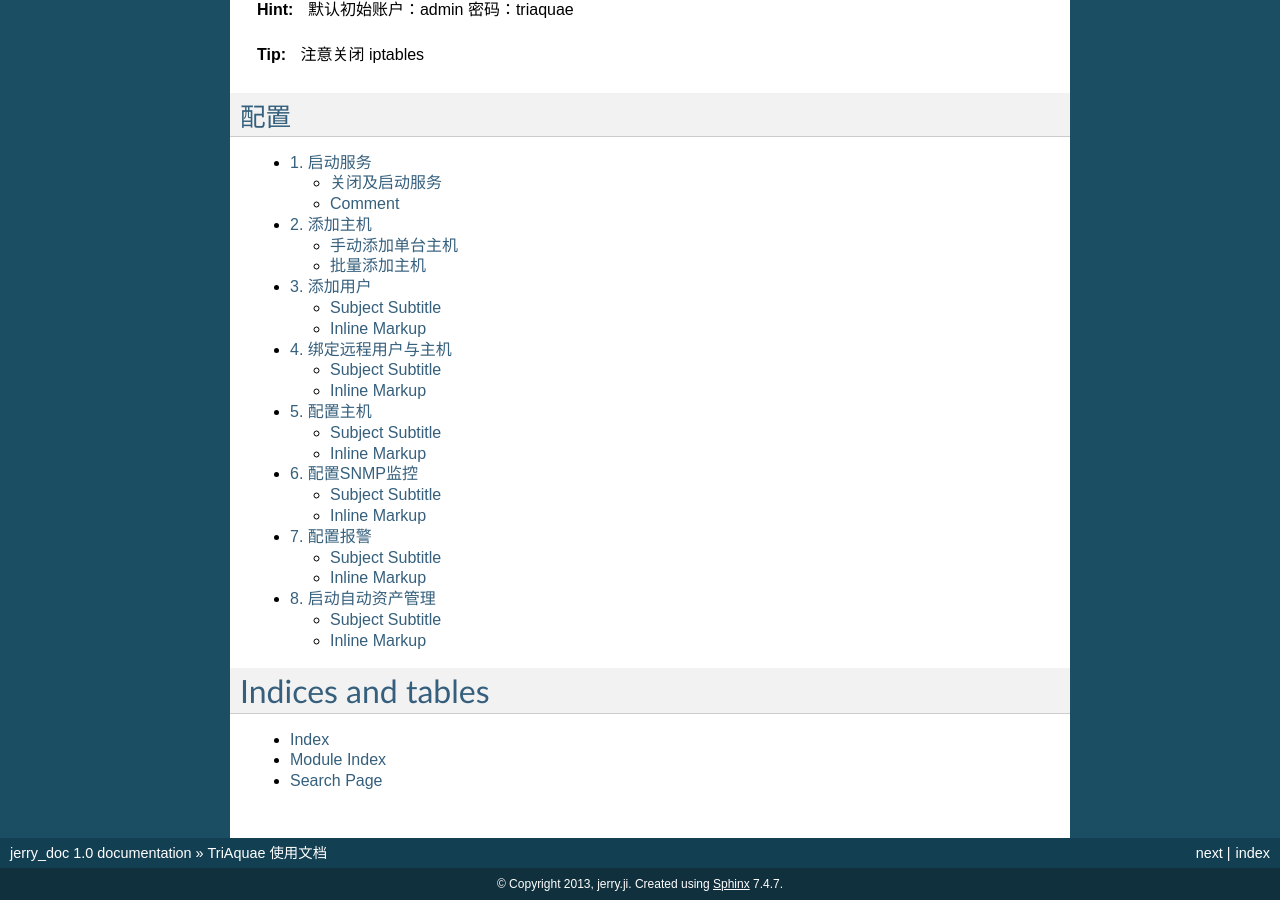
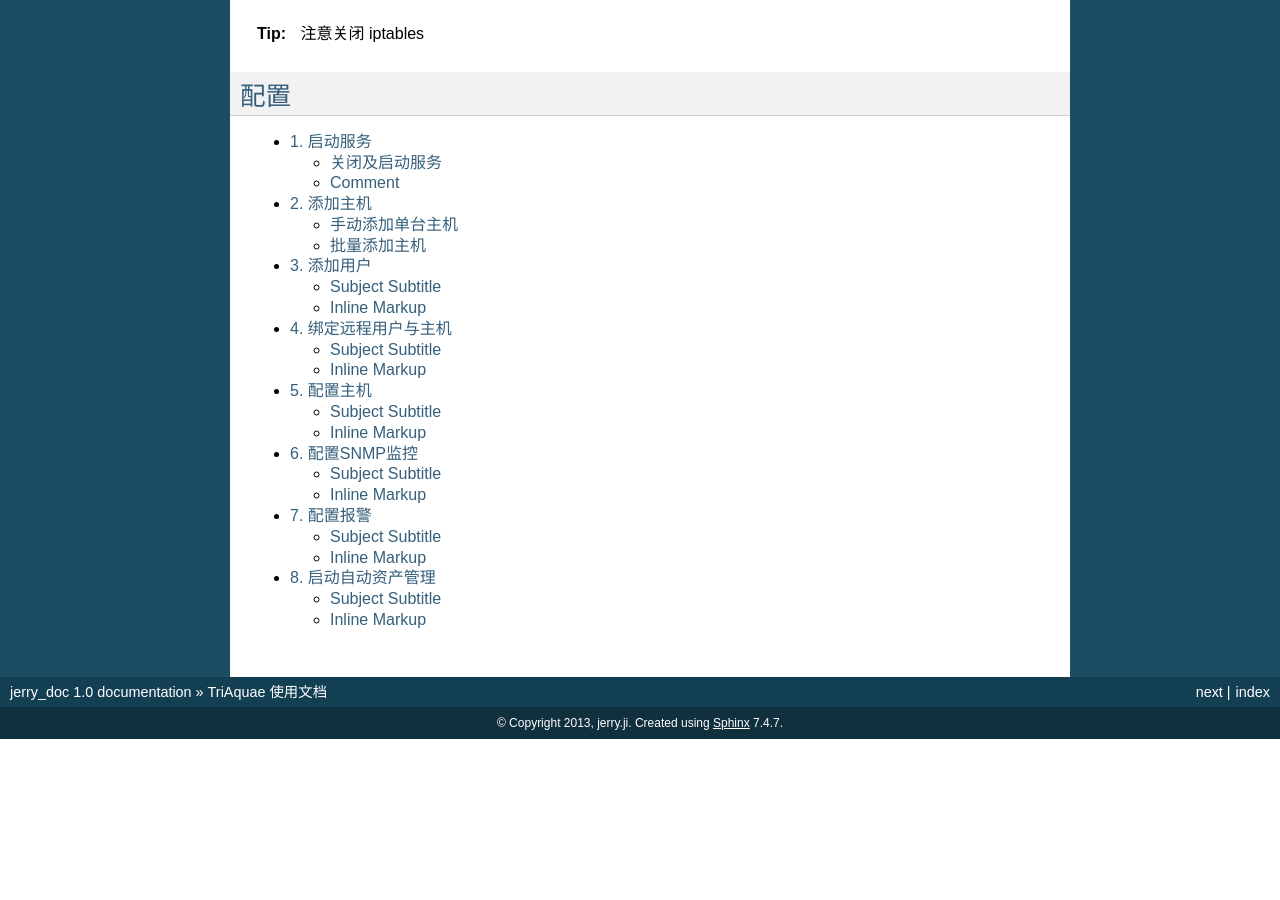
Before and after one commit to jerry123je/test, a Sphinx documentation site: the page built from docs/index.rst, in a window 1280 px wide and 900 px high, scrolled down 2718 px. Built offline with Sphinx 7.4.7, drawn with Linux system fonts in a browser that asks for light colours; pages that are not in the unit, such as notebooks, are missing from menus; after the commit the page ends 3457 px from its top, so only the background shows below that; some of the changed text lies outside the part shown.

Commit message:
20131120_03

```diff
--- a/docs/index.rst
+++ b/docs/index.rst
@@ -204,8 +204,8 @@ TriAquae所依赖的环境
 
 
 
-Indices and tables
-==================
-* :ref:`genindex`
-* :ref:`modindex`
-* :ref:`search`
+.. Indices and tables
+	==================
+	* :ref:`genindex`
+	* :ref:`modindex`
+	* :ref:`search`
```
Also changed, not shown: 5 other files.
